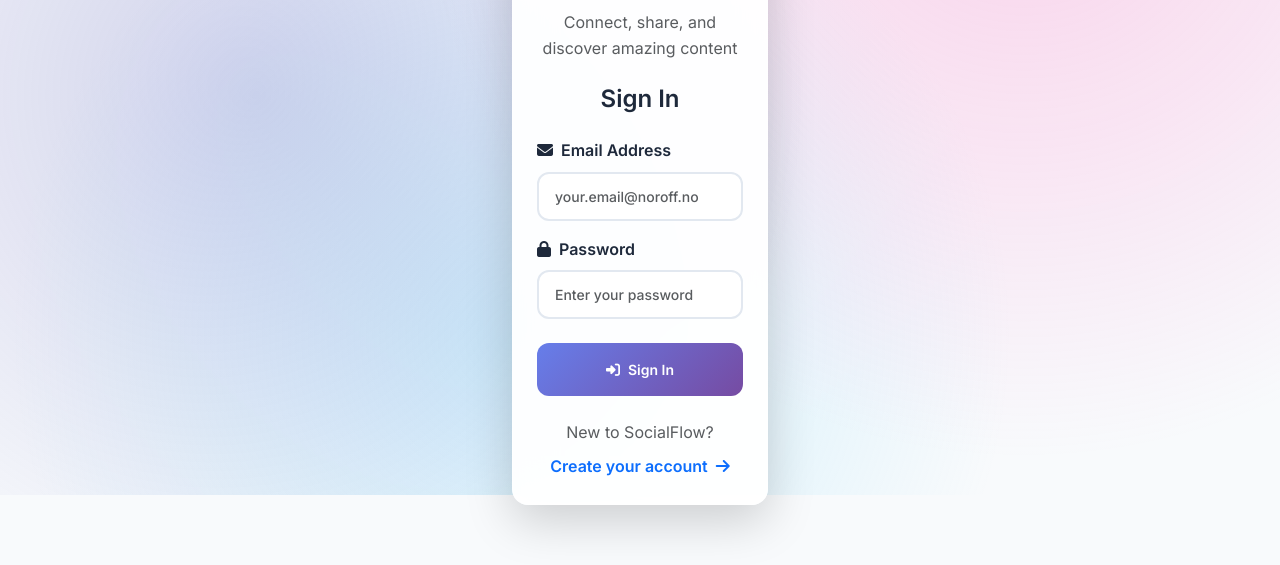
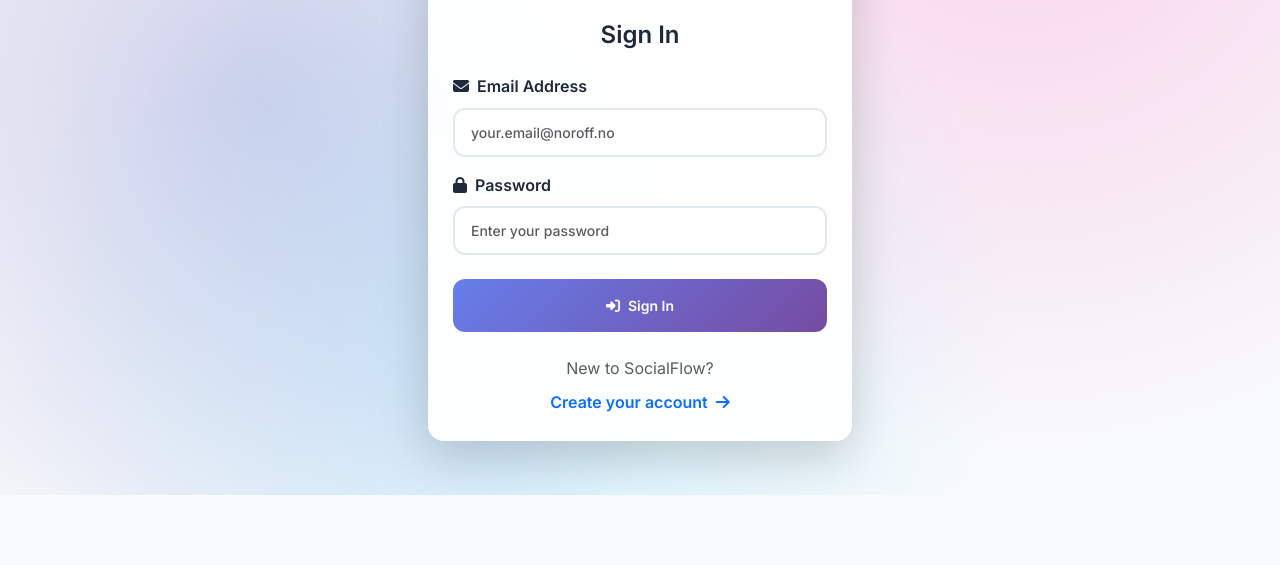
Before and after one commit to whamre/socialmediajs2, a plain HTML site: page index.html in a window 1280 px wide. Shown: the part 305-870 px from the top of the page. After the commit the page ends 806 px from the top, so only its background shows below. Drawn offline with nearby package versions, Linux system fonts and the light colour scheme.

Commit message:
Fix auth page sizing for better desktop display

```diff
--- a/css/styles.css
+++ b/css/styles.css
@@ -146,7 +146,7 @@ body::before {
 
 /* Auth Page Styling */
 #authPage .card {
-    max-width: 500px;
+    max-width: 700px;
     margin: 60px auto;
     background: rgba(255, 255, 255, 0.95);
     backdrop-filter: blur(20px);
--- a/index.html
+++ b/index.html
@@ -74,7 +74,7 @@
 
         <!-- Login/Register Page -->
         <div id="authPage" class="row justify-content-center">
-            <div class="col-sm-10 col-md-8 col-lg-6 col-xl-5">
+            <div class="col-sm-10 col-md-10 col-lg-10 col-xl-8">
                 <div class="card shadow-lg">
                     <div class="card-body">
                         <div class="text-center mb-4">
```
